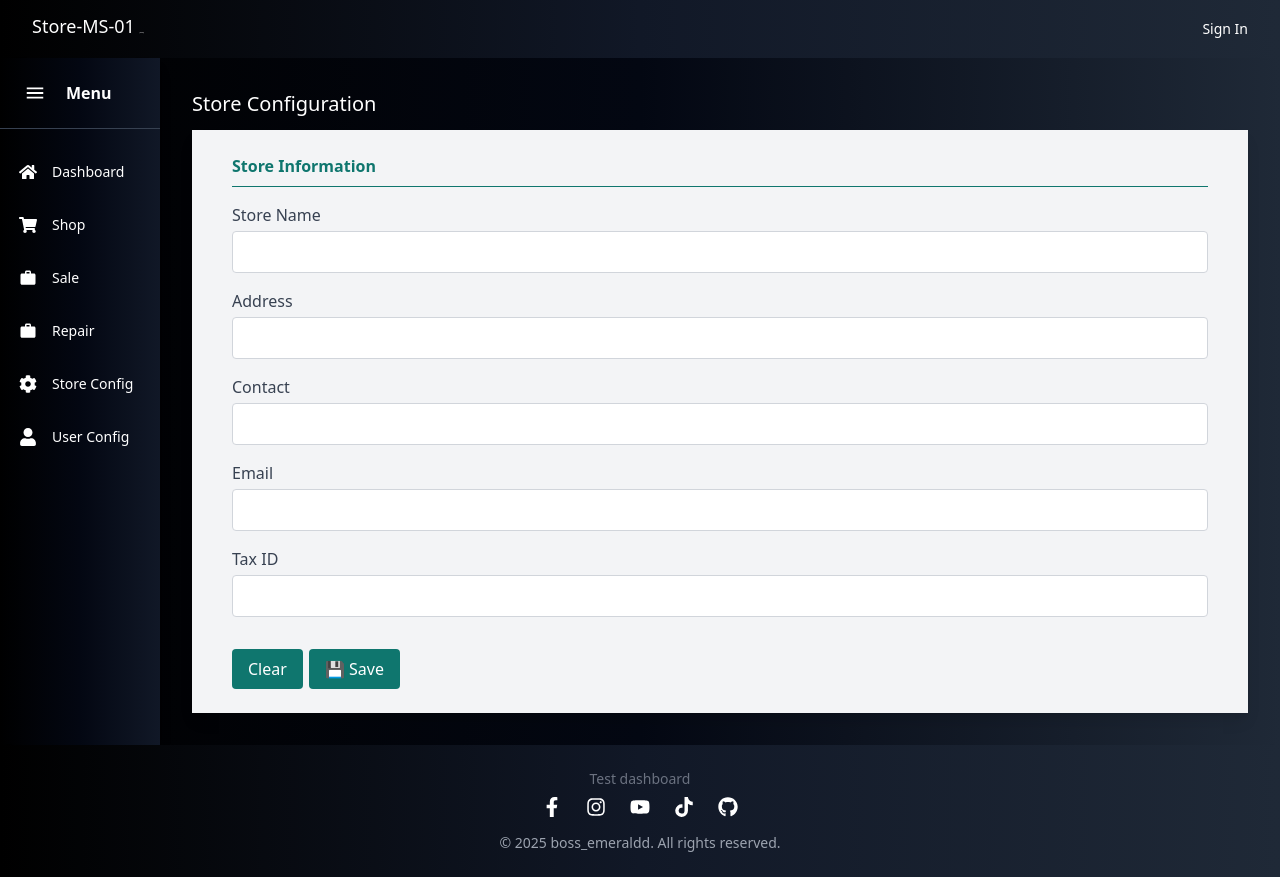
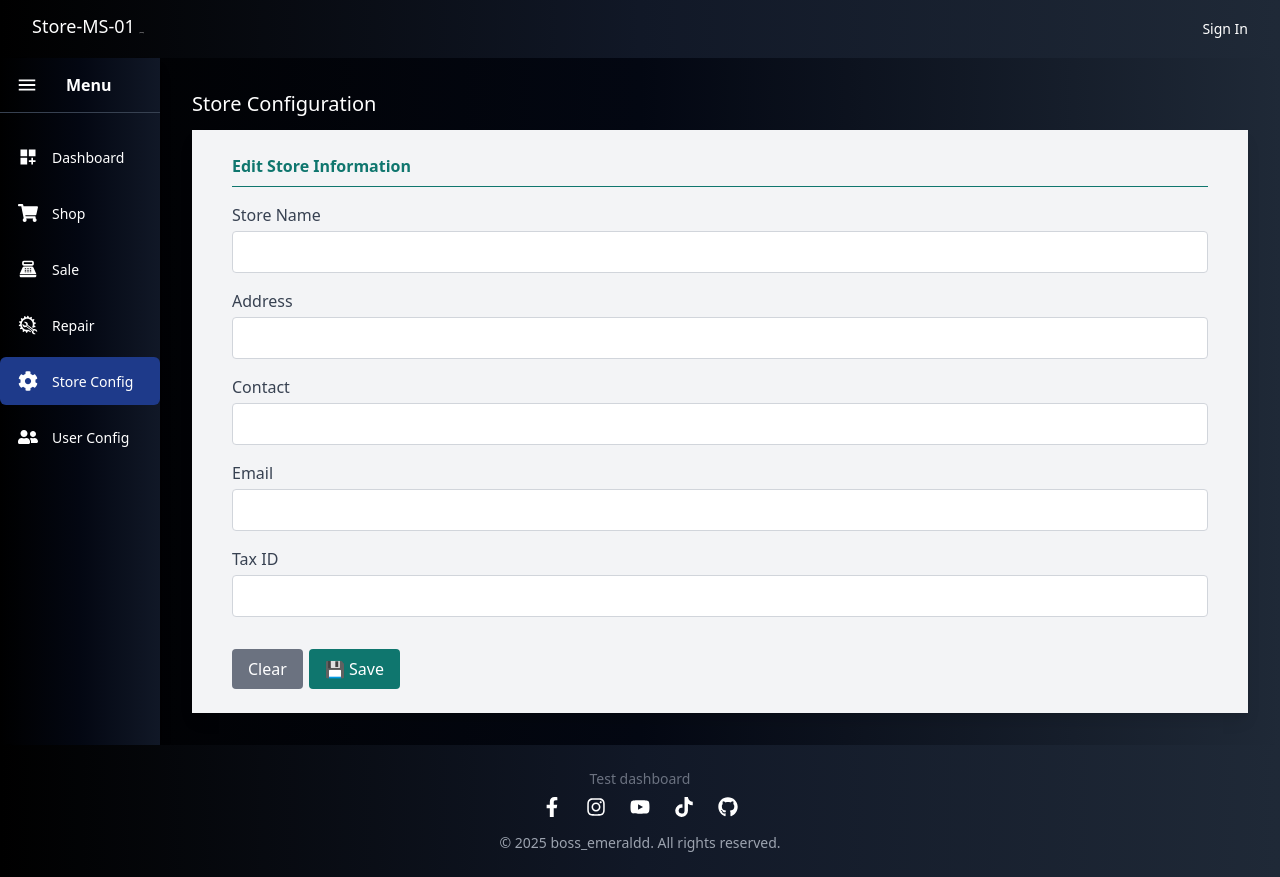
Before and after one commit to Sahasawat-Boss/Store-MS-01-FrontPart, a Next.js app: page /store/storeConfig in a window 1280 px wide. Built offline with nearby package versions, Linux system fonts and the light colour scheme.

Commit message:
Remove Client Layout and update Nav mount...

```diff
--- a/app/Components/nav.tsx
+++ b/app/Components/nav.tsx
@@ -8,30 +8,17 @@ import { IoSettingsSharp } from "react-icons/io5";
 
 const Navbar = () => {
     const router = useRouter();
-    const { session, setSession } = useSession();
+    const { session, setSession, isLoading } = useSession();
     const [isClient, setIsClient] = useState(false);
-    const [isModalOpen, setIsModalOpen] = useState(false); // ✅ Modal state
+    const [isModalOpen, setIsModalOpen] = useState(false);
 
     // ✅ Ensure component renders only after client-side hydration
     useEffect(() => {
         setIsClient(true);
     }, []);
 
-    // ✅ Force Navbar to update when session changes
-    useEffect(() => {
-        console.log("🔄 Navbar re-render triggered. Current session:", session);
-    }, [session]);
-
-    // ✅ Handle actual sign-out
-    const handleSignOut = () => {
-        localStorage.removeItem("token"); // ✅ Remove session token
-        setSession(null); // ✅ Clear session state
-        setIsModalOpen(false); // ✅ Close modal
-        router.push("/signIn"); // ✅ Redirect to sign-in page
-    };
-
-    // ✅ Ensure session is loaded before rendering UI
-    if (!isClient) return null;
+    // ✅ Prevent rendering while session is loading
+    if (!isClient || isLoading) return null;
 
     return (
         <>
@@ -47,20 +34,14 @@ const Navbar = () => {
                     <div className="flex items-center">
                         {session && session.user ? (
                             <>
-                                <Link
-                                    href="/profile"
-                                    className="mr-4 text-lg flex items-center group "
-                                >
+                                <Link href="/profile" className="mr-4 text-lg flex items-center group">
                                     <p className="text-sm mr-1 text-gray-300 group-hover:text-blue-400">
                                         {session.user.name}
                                     </p>
-                                    <IoSettingsSharp className="text-gray-300 group-hover:text-blue-400 " />
+                                    <IoSettingsSharp className="text-gray-300 group-hover:text-blue-400" />
                                 </Link>
 
-                                <button
-                                    onClick={() => setIsModalOpen(true)} // ✅ Open modal on click
-                                    className="text-sm hover:text-red-400 "
-                                >
+                                <button onClick={() => setIsModalOpen(true)} className="text-sm hover:text-red-400">
                                     Sign Out
                                 </button>
                             </>
@@ -81,13 +62,18 @@ const Navbar = () => {
                         <hr className="border-t-2 border-gray-300 mt-2 mb-6" />
                         <div className="flex justify-center space-x-4">
                             <button
-                                onClick={() => setIsModalOpen(false)} // ✅ Close modal
+                                onClick={() => setIsModalOpen(false)}
                                 className="px-2 py-1 text-white bg-gray-500 rounded-sm hover:scale-110 hover:bg-gray-400"
                             >
                                 Cancel
                             </button>
                             <button
-                                onClick={handleSignOut} // ✅ Confirm sign-out
+                                onClick={() => {
+                                    localStorage.removeItem("token");
+                                    setSession(null);
+                                    setIsModalOpen(false);
+                                    router.push("/signIn");
+                                }}
                                 className="px-2 py-1 bg-red-500 text-white rounded-sm hover:scale-110 hover:bg-red-400"
                             >
                                 Confirm
--- a/app/Components/sidebar.tsx
+++ b/app/Components/sidebar.tsx
@@ -1,8 +1,10 @@
 "use client";
 
 import { useState } from "react";
-import { FaHome, FaUser, FaCog, FaShoppingCart } from "react-icons/fa";
-import { MdWork, MdMenu } from "react-icons/md";
+import { usePathname } from "next/navigation";
+import { FaUserFriends, FaCog, FaShoppingCart } from "react-icons/fa";
+import { GiAutoRepair } from "react-icons/gi";
+import { MdDashboardCustomize , MdMenu, MdPointOfSale  } from "react-icons/md";
 import Link from "next/link";
 
 const Sidebar = () => {
@@ -10,29 +12,32 @@ const Sidebar = () => {
 
     return (
         <aside
-            className={`h-full ${isOpen ? "w-40" : "w-16"} flex flex-col transition-[width] duration-300 ease-in-out bg-gradient-to-r from-black via-gray-950 to-gray-900 shadow-lg overflow-hidden`}
+            className={`h-full ${isOpen ? "w-40" : "w-14"} flex flex-col transition-[width] duration-300 ease-in-out bg-gradient-to-r from-black via-gray-950 to-gray-900 shadow-lg overflow-hidden`}
         >
             {/* Sidebar Header (Toggle Button) */}
-            <div className="flex items-center px-4 py-4 border-b border-gray-700">
+            <div className="flex items-center border-b border-gray-700">
                 <button
                     onClick={() => setIsOpen(!isOpen)}
-                    className="text-white p-2 rounded-md hover:bg-gray-700 transition-all"
+                    className="text-white p-4 rounded-md hover:bg-gray-700 transition-all"
                 >
                     <MdMenu size={22} />
                 </button>
-                <span className={`ml-3 text-white font-bold transition-opacity duration-300 ${isOpen ? "opacity-100" : "opacity-0"}`}>
+                <span
+                    className={`ml-3 text-white font-bold transition-opacity duration-300 ${isOpen ? "opacity-100" : "opacity-0 invisible"
+                        }`}
+                >
                     Menu
                 </span>
             </div>
 
             {/* Sidebar Navigation */}
             <nav className="flex flex-col flex-grow mt-5 space-y-2 text-white text-[14px]">
-                <SidebarItem href="/store/dashboard" icon={<FaHome size={18} />} text="Dashboard" isOpen={isOpen} />
-                <SidebarItem href="/store/shop" icon={<FaShoppingCart size={18} />} text="Shop" isOpen={isOpen} />
-                <SidebarItem href="/store/sale" icon={<MdWork size={18} />} text="Sale" isOpen={isOpen} />
-                <SidebarItem href="/store/repair" icon={<MdWork size={18} />} text="Repair" isOpen={isOpen} />
-                <SidebarItem href="/store/storeConfig" icon={<FaCog size={18} />} text="Store Config" isOpen={isOpen} />
-                <SidebarItem href="/store/userConfig" icon={<FaUser size={18} />} text="User Config" isOpen={isOpen} />
+                <SidebarItem href="/store/dashboard" icon={<MdDashboardCustomize  size={20} />} text="Dashboard" isOpen={isOpen} />
+                <SidebarItem href="/store/shop" icon={<FaShoppingCart size={20} />} text="Shop" isOpen={isOpen} />
+                <SidebarItem href="/store/sale" icon={<MdPointOfSale  size={20} />} text="Sale" isOpen={isOpen} />
+                <SidebarItem href="/store/repair" icon={<GiAutoRepair size={20} />} text="Repair" isOpen={isOpen} />
+                <SidebarItem href="/store/storeConfig" icon={<FaCog size={20} />} text="Store Config" isOpen={isOpen} />
+                <SidebarItem href="/store/userConfig" icon={<FaUserFriends  size={20} />} text="User Config" isOpen={isOpen} />
             </nav>
         </aside>
     );
@@ -40,15 +45,23 @@ const Sidebar = () => {
 
 // Sidebar Item Component
 const SidebarItem = ({ href, icon, text, isOpen }: { href: string; icon: React.ReactNode; text: string; isOpen: boolean }) => {
+    const pathname = usePathname(); // ✅ Get current route
+    const isActive = pathname === href; // ✅ Check if current route matches href
+
     return (
         <Link
             href={href}
-            className="flex items-center px-4 py-3 hover:bg-blue-700 transition-all duration-300 ease-in-out rounded"
+            className={`flex items-center px-4 py-3 transition-all duration-300 ease-in-out rounded-md
+                ${isActive ? "bg-blue-900" : "hover:bg-blue-900"}`}
         >
-            <div className={`w-6 flex justify-center transition-transform duration-300 ${isOpen ? "translate-x-0" : "-translate-x-1"}`}>
-                {icon}
-            </div>
-            <span className={`ml-3 transition-opacity duration-300 ${isOpen ? "opacity-100" : "opacity-0"}`}>
+            {/* ✅ Fixed icon size and alignment */}
+            <div className="w-6 h-6 flex justify-center items-center">{icon}</div>
+
+            {/* ✅ Hide text properly when sidebar is closed */}
+            <span
+                className={`ml-3 whitespace-nowrap transition-all duration-300 ${isOpen ? "opacity-100 visible" : "opacity-0 invisible w-0"
+                    }`}
+            >
                 {text}
             </span>
         </Link>
--- a/app/context/ClientLayout.tsx
+++ /dev/null
@@ -1,15 +0,0 @@
-"use client";
-
-import { SessionProvider } from "./SessionProvider";
-import Navbar from "../Components/nav";
-import Footer from "../Components/footer";
-
-export default function ClientLayout({ children }: { children: React.ReactNode }) {
-    return (
-        <SessionProvider>
-            <Navbar />
-            <main className="flex-grow flex">{children}</main>
-            <Footer />
-        </SessionProvider>
-    );
-}
--- a/app/context/SessionProvider.tsx
+++ b/app/context/SessionProvider.tsx
@@ -19,6 +19,7 @@ interface SessionData {
 interface SessionContextType {
     session: SessionData | null;
     setSession: Dispatch<SetStateAction<SessionData | null>>;
+    isLoading: boolean;
 }
 
 // Create the context
@@ -31,33 +32,41 @@ interface SessionProviderProps {
 
 export const SessionProvider = ({ children }: SessionProviderProps) => {
     const [session, setSession] = useState<SessionData | null>(null);
+    const [isLoading, setIsLoading] = useState(true);
 
-    // ✅ Load session from localStorage when the component mounts
+    // ✅ Load session from localStorage before rendering UI
     useEffect(() => {
+        const loadSession = () => {
             const token = localStorage.getItem("token");
 
             if (token) {
                 try {
                     const decodedToken = JSON.parse(atob(token.split(".")[1])); // Decode JWT
-
-                if (decodedToken && decodedToken.user) {
+                    if (decodedToken?.user) {
                         setSession({ token, user: decodedToken.user });
-                    console.log("✅ Session Updated:", decodedToken.user);
+                        console.log("✅ Session Restored:", decodedToken.user);
                     } else {
-                    console.error("⚠️ JWT is missing user data");
+                        console.error("⚠️ Invalid token format, missing user data.");
                         setSession(null);
                     }
                 } catch (error) {
-                console.error("❌ Invalid JWT token:", error);
+                    console.error("❌ Error decoding JWT:", error);
                     setSession(null);
                 }
             }
+
+            setIsLoading(false); // ✅ Mark session as loaded
+        };
+
+        loadSession();
     }, []);
 
-    console.log("Session state in Provider:", session); // ✅ Debugging session state
+    console.log("Session state in Provider:", session);
+
+    if (isLoading) return null; // ✅ Prevent UI from rendering before session loads
 
     return (
-        <SessionContext.Provider value={{ session, setSession }}>
+        <SessionContext.Provider value={{ session, setSession, isLoading }}>
             {children}
         </SessionContext.Provider>
     );
--- a/app/layout.tsx
+++ b/app/layout.tsx
@@ -1,7 +1,9 @@
 import type { Metadata } from "next";
 import { Geist, Geist_Mono } from "next/font/google";
 import "./globals.css";
-import ClientLayout from "./context/ClientLayout"; // ✅ Import ClientLayout
+import { SessionProvider } from "./context/SessionProvider"; // ✅ Import SessionProvider directly
+import Navbar from "./Components/nav";
+import Footer from "./Components/footer";
 
 const geistSans = Geist({
   variable: "--font-geist-sans",
@@ -24,7 +26,11 @@ export default function RootLayout({
   return (
     <html lang="en">
       <body className={`${geistSans.variable} ${geistMono.variable} antialiased flex flex-col min-h-screen`}>
-        <ClientLayout>{children}</ClientLayout> {/* ✅ Client Layout Fix */}
+        <SessionProvider> {/* ✅ Wrap everything in SessionProvider */}
+          <Navbar />
+          <main className="flex-grow flex">{children}</main>
+          <Footer />
+        </SessionProvider>
       </body>
     </html>
   );
--- a/app/signIn/page.tsx
+++ b/app/signIn/page.tsx
@@ -41,8 +41,8 @@ const SignIn = () => {
                 setTimeout(() => {
                     Swal.fire({
                         title: "Welcome Back!",
-                        html: `<div style="text-align: center; font-size: 20px;">
-                                    <strong>${user.name}</strong>, welcome back! 🎉
+                        html: `<div style="text-align: center; font-size: 25px;">
+                                    <strong>${user.name}</strong>
                                 </div>`,
                         icon: "success",
                         timer: 1500, // ✅ Auto-close after 1.5 seconds
--- a/app/store/dashboard/dashboard-Comps/SystemStatus.tsx
+++ b/app/store/dashboard/dashboard-Comps/SystemStatus.tsx
@@ -44,7 +44,7 @@ const SystemStatus = () => {
     }, [status]);
 
     return (
-        <div className="p-6 bg-gray-900 text-white rounded-md shadow-md animate-fade-in">
+        <div className="px-14 py-6 bg-gray-900 text-white rounded-md shadow-md animate-fade-in">
             <h3 className="text-lg font-semibold mb-2">System Status</h3>
             <div className="grid grid-cols-2 gap-3 text-sm">
                 <p>Server: <span className={status.server === "Connected" ? "text-green-400" : "text-red-400"}>{status.server}</span></p>
--- a/app/store/dashboard/page.tsx
+++ b/app/store/dashboard/page.tsx
@@ -8,7 +8,7 @@ function page() {
             <section className="w-full m-8 animate-fade-in">
                 <div className='text-white text-xl mb-2'>Dashboard</div>
                 <div className='bg-gray-700 h-[60vh]'>
-                    <section className="flex justify-center items-center p-5">
+                    <section className="flex justify-center items-center p-5 animate-fade-in-up">
                         <SystemStatus />
                     </section>
                 </div>
--- a/app/store/storeConfig/storeConfig-Comps/storeForm.tsx
+++ b/app/store/storeConfig/storeConfig-Comps/storeForm.tsx
@@ -11,46 +11,50 @@ const StoreForm = () => {
         taxId: "",
     });
 
+    // ✅ Handle input changes
     const handleChange = (e: React.ChangeEvent<HTMLInputElement>) => {
         setForm({ ...form, [e.target.name]: e.target.value });
     };
 
+    // ✅ Handle form submission (prevent reload)
+    const handleSubmit = (e: React.FormEvent) => {
+        e.preventDefault(); // ❌ Prevent default form submission (page reload)
+        console.log("Form submitted:", form);
+    };
+
+    // ✅ Handle form reset
+    const handleClear = () => {
+        setForm({
+            shopName: "",
+            address: "",
+            phone: "",
+            email: "",
+            taxId: "",
+        });
+    };
+
     return (
         <div className="mx-auto bg-gray-100 shadow-lg py-6 px-10">
-            <h2 className=" font-bold text-teal-700 border-b border-teal-700 pb-2 mb-4">Store Information</h2>
+            <h2 className="font-bold text-teal-700 border-b border-teal-700 pb-2 mb-4">
+                Edit Store Information
+            </h2>
 
-            <form className="space-y-4 text-md">
-                <InputField
-                    label="Store Name"
-                    name="shopName"
-                    value={form.shopName}
-                    onChange={handleChange} />
-                <InputField
-                    label="Address"
-                    name="address"
-                    value={form.address}
-                    onChange={handleChange} />
-                <InputField
-                    label="Contact"
-                    name="phone"
-                    value={form.phone}
-                    onChange={handleChange} />
-                <InputField
-                    label="Email"
-                    name="email"
-                    value={form.email}
-                    onChange={handleChange} />
-                <InputField
-                    label="Tax ID"
-                    name="taxId"
-                    value={form.taxId}
-                    onChange={handleChange} />
+            {/* ✅ Prevent page reload on submit */}
+            <form onSubmit={handleSubmit} className="space-y-4 text-md">
+                <InputField label="Store Name" name="shopName" value={form.shopName} onChange={handleChange} />
+                <InputField label="Address" name="address" value={form.address} onChange={handleChange} />
+                <InputField label="Contact" name="phone" value={form.phone} onChange={handleChange} />
+                <InputField label="Email" name="email" value={form.email} onChange={handleChange} />
+                <InputField label="Tax ID" name="taxId" value={form.taxId} onChange={handleChange} />
 
                 <div className="flex gap-1.5">
-                    <button className="flex items-center justify-center w-fit py-2 px-4 mt-4 text-white bg-teal-700 hover:bg-teal-800 rounded">
+                    {/* ✅ Clear button resets form without reloading */}
+                    <button type="button" onClick={handleClear} className="flex items-center justify-center w-fit py-2 px-4 mt-4 text-white bg-gray-500 hover:bg-gray-600 rounded">
                         Clear
                     </button>
-                    <button className="flex items-center justify-center w-fit py-2 px-4 mt-4 text-white bg-teal-700 hover:bg-teal-800 rounded">
+
+                    {/* ✅ Save button now submits without reloading */}
+                    <button type="submit" className="flex items-center justify-center w-fit py-2 px-4 mt-4 text-white bg-teal-700 hover:bg-teal-800 rounded">
                         💾 Save
                     </button>
                 </div>
@@ -59,7 +63,7 @@ const StoreForm = () => {
     );
 };
 
-// Input field component
+// ✅ Reusable Input Field Component
 const InputField = ({ label, name, value, onChange }: { label: string; name: string; value: string; onChange: (e: React.ChangeEvent<HTMLInputElement>) => void }) => (
     <div>
         <label className="block text-gray-700 font-medium">{label}</label>
```
Lines whose indentation alone changed are shown as unchanged.
